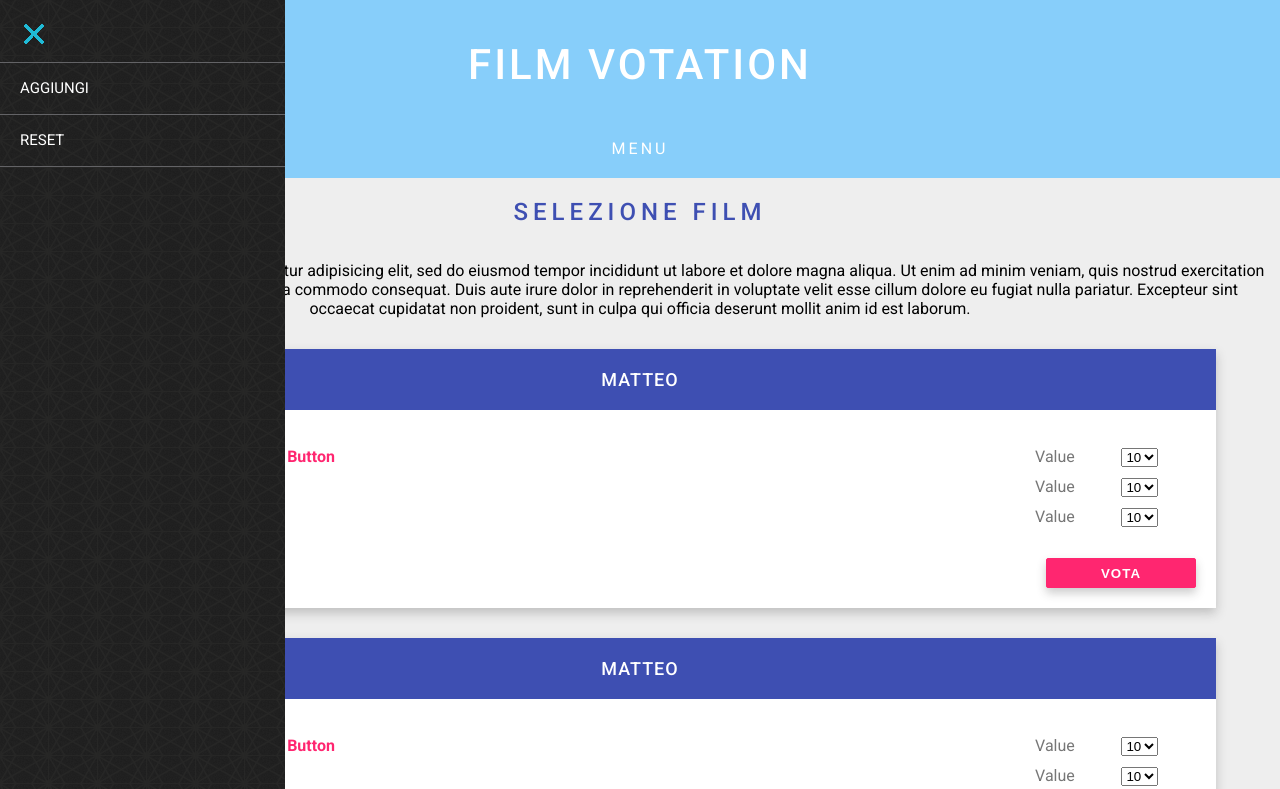
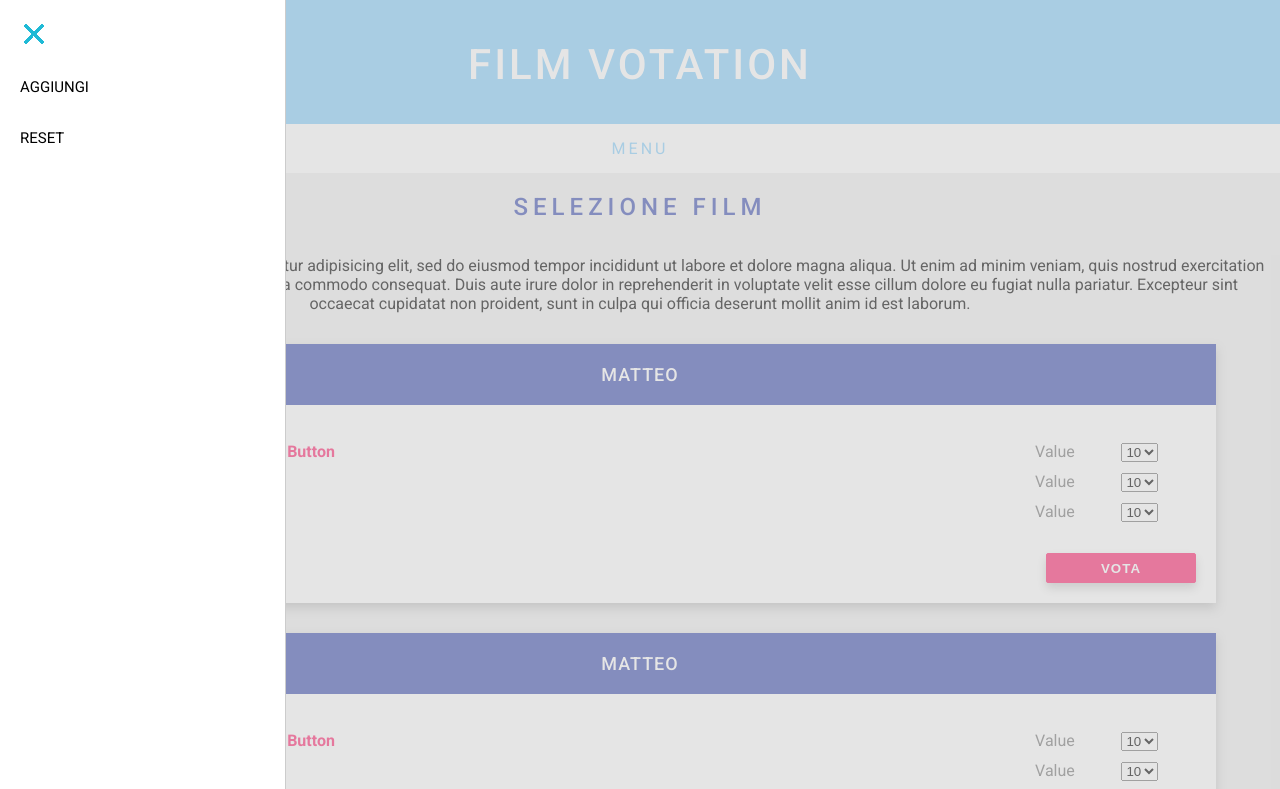
Before and after one commit to DarxKey/FilmVotation, a plain HTML site: page index.html in a window 1280 px wide. Both pictures are taken after a click on the element "MENU". Shown: the top 789 px of the page. Drawn offline with nearby package versions, Linux system fonts and the light colour scheme.

Commit message:
Finita pagina homepage!
Finito l’intero layout della pagina Homepage, adesso si lavora sulla
pagina aggiungi

```diff
--- a/index.html
+++ b/index.html
@@ -317,7 +317,7 @@
         </div>
       </div>
       <div class="votazioni">
-        <h2>La Decisione Finale</h2>
+        <h2 class="uppercase let-small">La Decisione Finale</h2>
         <div id="rnd-nome" class="sez-random">
           <div class="pres-random">
             <h4>Randomizzatore Nome Prescelto</h4>
--- a/js/app.js
+++ b/js/app.js
@@ -8,6 +8,9 @@ var main = function() {
    /*$('body').animate({
       left: "285px"
    }, 200);*/
+    $('.container').animate({
+      opacity: "0.5"
+   }, 200);
 });
 
   /* Then push them back */
@@ -19,6 +22,9 @@ var main = function() {
    /* $('body').animate({
       left: "0px"
    }, 200);*/
+    $('.container').animate({
+      opacity: "1.0"
+   }, 200);
 });
 };
 
--- a/js/min/app-min.js
+++ b/js/min/app-min.js
@@ -1 +1 @@
-var main=function(){$(".menu-icon").click(function(){$(".menu").animate({left:"0px"},200)}),$(".icon-close").click(function(){$(".menu").animate({left:"-285px"},200)})};$(document).ready(main);
+var main=function(){$(".menu-icon").click(function(){$(".menu").animate({left:"0px"},200),$(".container").animate({opacity:"0.5"},200)}),$(".icon-close").click(function(){$(".menu").animate({left:"-285px"},200),$(".container").animate({opacity:"1.0"},200)})};$(document).ready(main);
--- a/sass/main.sass
+++ b/sass/main.sass
@@ -20,35 +20,45 @@ h1, h2, h3, h4, h5, h6
    font-weight: 500
 
 .menu
-   background: #202024 url("../img/black-thread.png") repeat left top
+   //background: #202024 url("../img/black-thread.png") repeat left top
+   background-color: #fff
    left: -285px
    height: 100%
    position: fixed
    width: 285px
    z-index: 3
+   border-right: 1px solid #ccc
 
 .container
    width: 100%
    margin: 0 auto
 
 .menu ul
-   border-top: 1px solid #636366
+   //border-top: 1px solid #636366
    list-style: none
    margin: 0
    padding: 0
 
 .menu li
-   border-bottom: 1px solid #636366
+   //border-bottom: 1px solid #636366
    line-height: 45px
    padding-bottom: 3px
    padding-left: 20px
    padding-top: 3px
+   color: #000
+   transition: background 0.25s, font-weight 0.25s
+
+   &:hover
+      background-color: #eee
+      font-weight: 700
+
+
 
 .menu a
-   color: #fff
    font-size: 15px
    text-decoration: none
    text-transform: uppercase
+
 
 .icon-close
    cursor: pointer
@@ -95,15 +105,17 @@ button.btn-fucsia
    h1
       text-align: center
       margin-bottom: 0
-      padding: 40px
-      color: $color-h1
+      padding: 40px 40px 35px 40px
+      color: $color-header
       font-size: 42px
 
    .menu-icon
       color: $color-menu-icon
+      background-color: $color-header
       text-align: center
       text-transform: uppercase
-      padding: 10px 20px 20px 20px
+      padding: 15px 20px
+      cursor: pointer
 
 //main-content
 .main-content
--- a/sass/variables.sass
+++ b/sass/variables.sass
@@ -34,8 +34,8 @@ $bg-color: #eee
 
 //Variabili Header
 $bg-header: #87CEFA
-$color-h1: #fff
-$color-menu-icon: #fff
+$color-header: #fff
+$color-menu-icon: #87CEFA
 
 //Variabili Votazioni
 $bg-rnd-film: #6495ED
```
Also changed, not shown: css/main.css, 1 other file.
